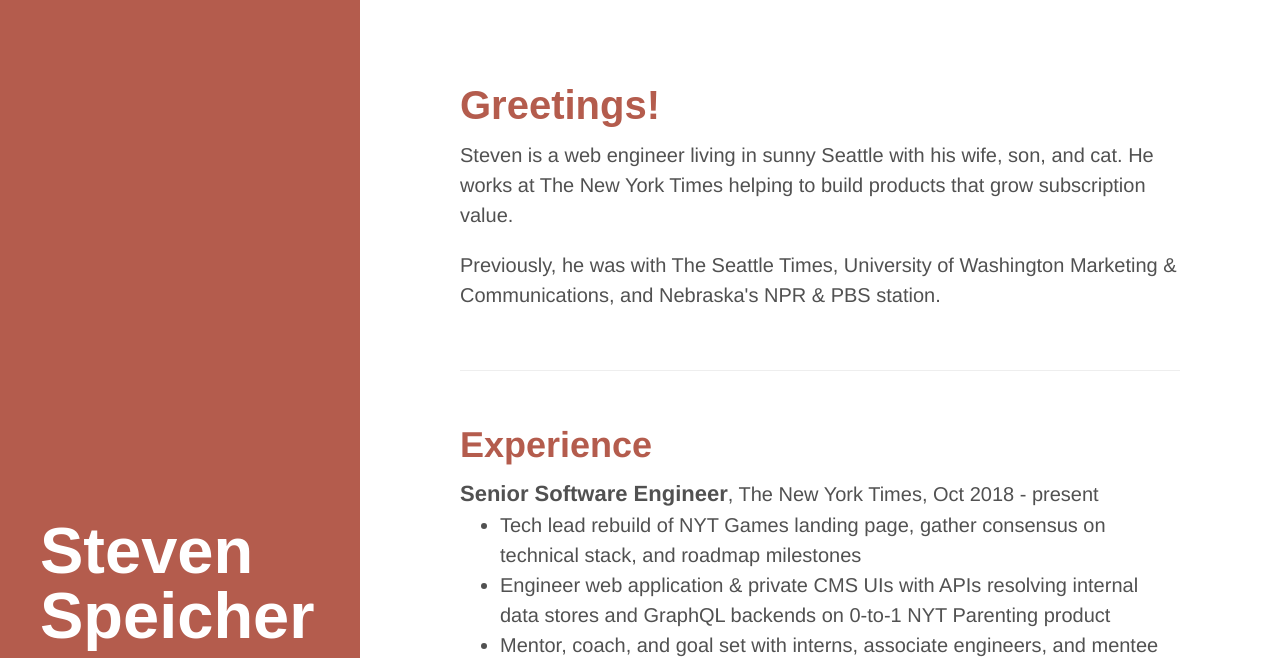
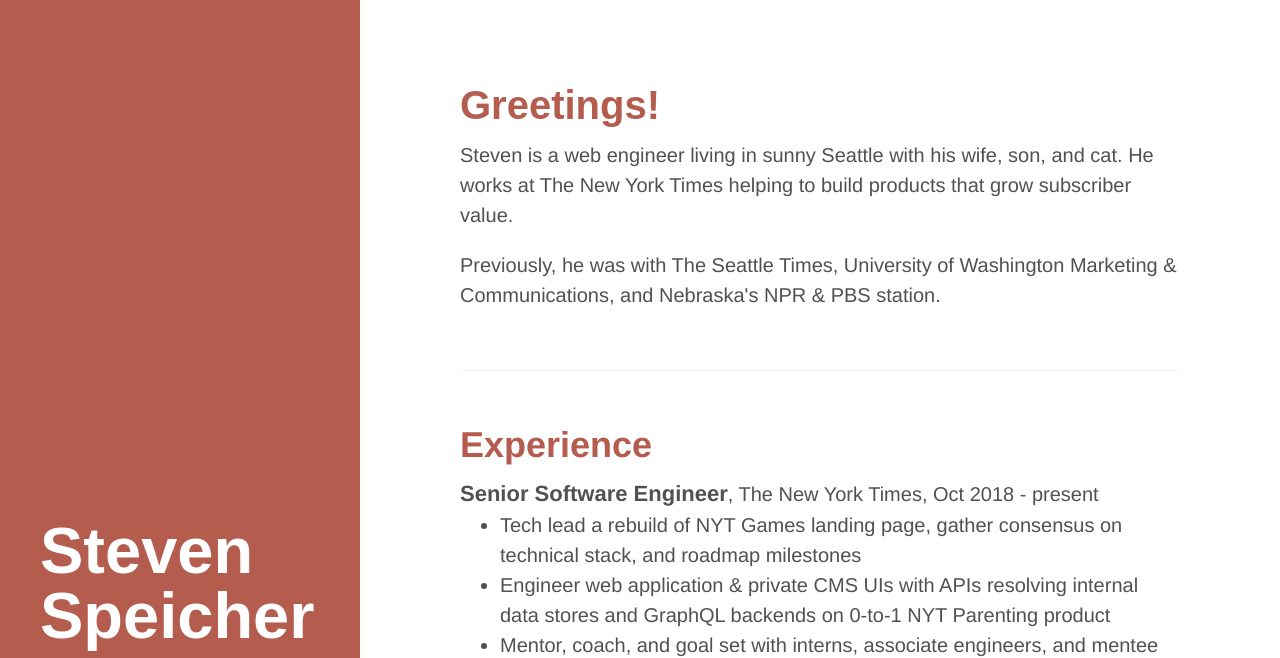
Before and after one commit to stvnspchr/stvnspchr.github.io, a Jekyll site: the page built from index.html, in a window 1280 px wide and 900 px high. Shown: the top 658 px of the window. Built offline with Jekyll 4.4.1, drawn with Linux system fonts in a browser that asks for light colours; the list of posts is cut into pages by our own code.

Commit message:
Update index.html

```diff
--- a/index.html
+++ b/index.html
@@ -5,7 +5,7 @@
 
 <section class="greeting">
 	<h1>Greetings!</h1>
-	<p>Steven is a web engineer living in sunny Seattle with his wife, son, and cat. He works at The New York Times helping to build products that grow subscription value.</p>
+	<p>Steven is a web engineer living in sunny Seattle with his wife, son, and cat. He works at The New York Times helping to build products that grow subscriber value.</p>
 	<p>Previously, he was with The Seattle Times, University of Washington Marketing & Communications, and Nebraska's NPR & PBS station.</p>
 </section>
 
@@ -15,7 +15,7 @@
   <h2>Experience</h2>
   <p><span class="bold" style="font-size: 1.1rem;">Senior Software Engineer</span>, The New York Times, Oct 2018 - present</p>
   <ul>
-    <li>Tech lead rebuild of NYT Games landing page, gather consensus on technical stack, and roadmap milestones</li>
+    <li>Tech lead a rebuild of NYT Games landing page, gather consensus on technical stack, and roadmap milestones</li>
     <li>Engineer web application & private CMS UIs with APIs resolving internal data stores and GraphQL backends on 0-to-1 NYT Parenting product</li>
     <li>Mentor, coach, and goal set with interns, associate engineers, and mentee</li>
     <li>Contribute web scrapers to Pulitzer Prize winning NYT Covid tracking project</li>
```
